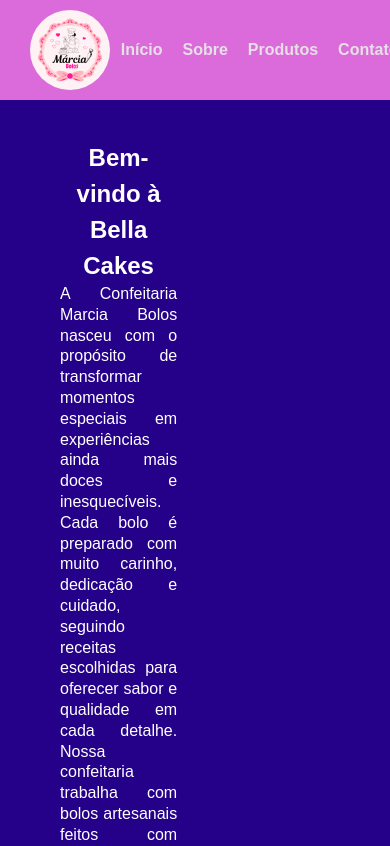
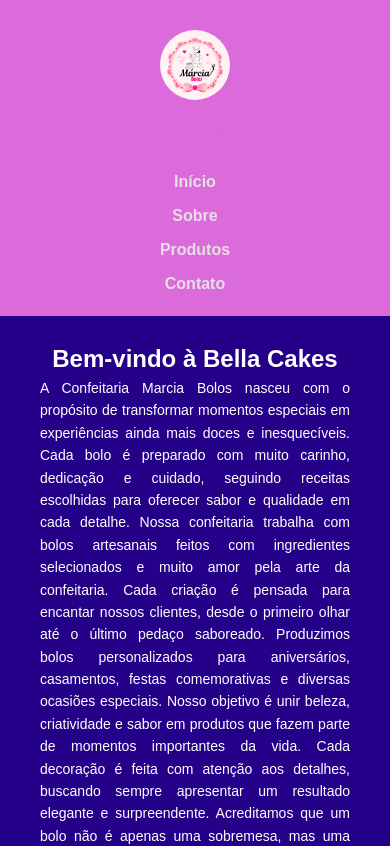
Before and after one commit to fabiano-githu/responsive-confectionery-website, a plain HTML site: page index.html in a window 390 px wide. Shown: the top 846 px of the page. Drawn offline with Linux system fonts and the light colour scheme.

Commit message:
Responsividade aplicada
ok

```diff
--- a/css/style.css
+++ b/css/style.css
@@ -319,3 +319,189 @@
     text-align:center;
 
 }
+
+
+/* =================================
+   RESPONSIVIDADE
+   TELAS MÉDIAS
+   Tablets
+================================= */
+
+@media (max-width: 992px) {
+
+
+    .limiting-container {
+
+        padding: 0 15px;
+
+    }
+
+
+    .logo span {
+
+        font-size:20px;
+
+    }
+
+
+    .menu ul {
+
+        gap:15px;
+
+    }
+
+
+    .main .limiting-container {
+
+        flex-direction:column;
+
+    }
+
+
+    .principal {
+
+        width:100%;
+
+    }
+
+
+    .sidebar {
+
+        width:100%;
+
+    }
+
+
+}
+
+
+
+/* =================================
+   TELAS PEQUENAS
+   Celulares
+================================= */
+
+@media (max-width: 576px) {
+
+
+    header .limiting-container {
+
+
+        flex-direction:column;
+
+
+        gap:20px;
+
+
+        padding:20px;
+
+
+    }
+
+
+
+    .logo {
+
+
+        flex-direction:column;
+
+
+        text-align:center;
+
+
+    }
+
+
+
+    .logo img {
+
+
+        width:70px;
+
+
+    }
+
+
+
+    .menu ul {
+
+
+        flex-direction:column;
+
+
+        align-items:center;
+
+
+        gap:10px;
+
+
+    }
+
+
+
+    .main {
+
+
+        padding:10px;
+
+
+    }
+
+
+
+    .principal {
+
+
+        padding:15px;
+
+
+    }
+
+
+
+    h1 {
+
+
+        font-size:24px;
+
+
+    }
+
+
+
+    .text {
+
+
+        font-size:14px;
+
+
+        line-height:1.6;
+
+
+        text-align:justify;
+
+
+    }
+
+
+
+    .sidebar {
+
+
+        width:100%;
+
+
+    }
+
+
+
+    footer {
+
+
+        font-size:14px;
+
+
+    }
+
+
+}
```
